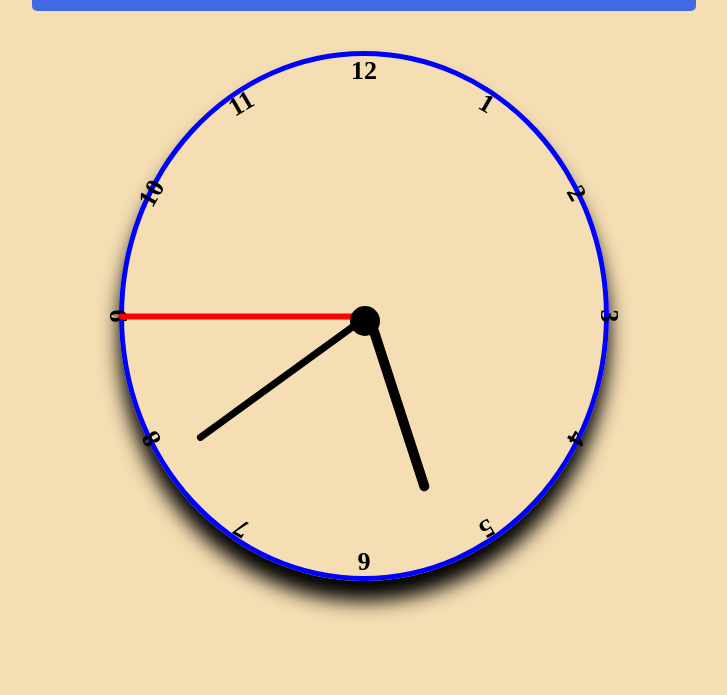
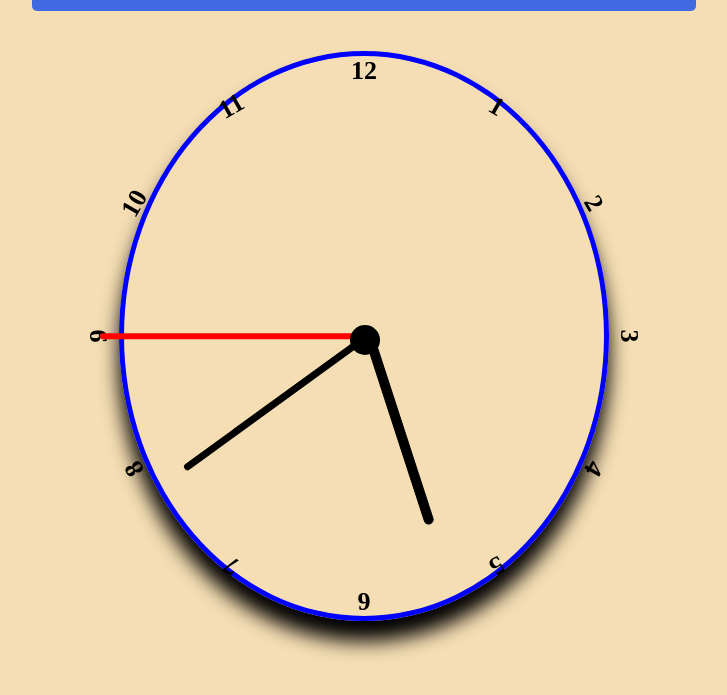
Before and after one commit to Iorverrex/clockproject, a plain HTML site: page index.html in a window 1280 px wide. Shown: the part 51-746 px from the top of the page, without its empty margins (276-1003 px from the left). Drawn offline with Linux system fonts and the light colour scheme.

Commit message:
Update index.css

```diff
--- a/index.css
+++ b/index.css
@@ -37,7 +37,7 @@ section{
     background-repeat: no-repeat;
     background-size: cover;
     max-width: 480px;
-    height: 65vh;
+    height: 70vh;
     border: 5px solid blue;
     border-radius: 50%;
     position: relative;
```
